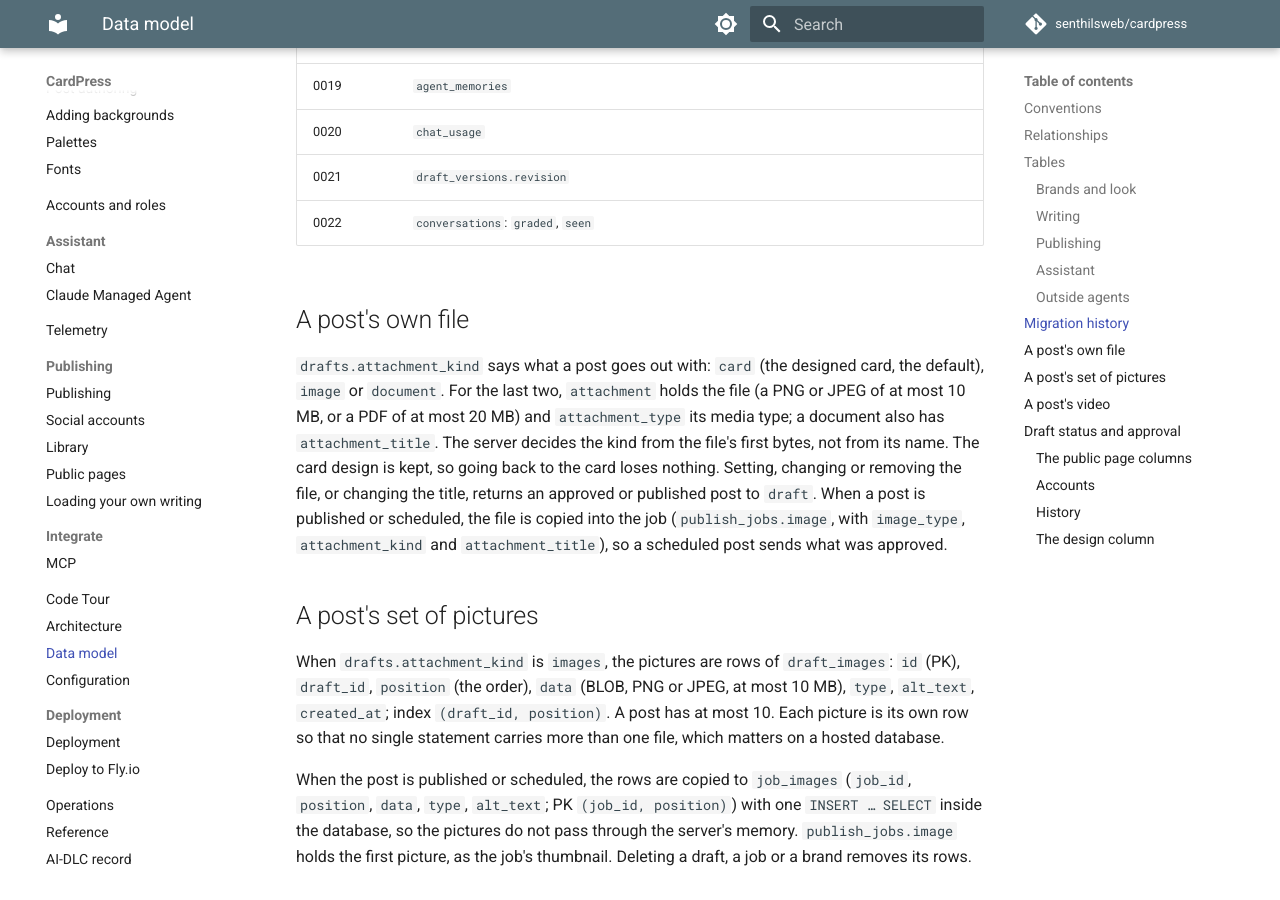
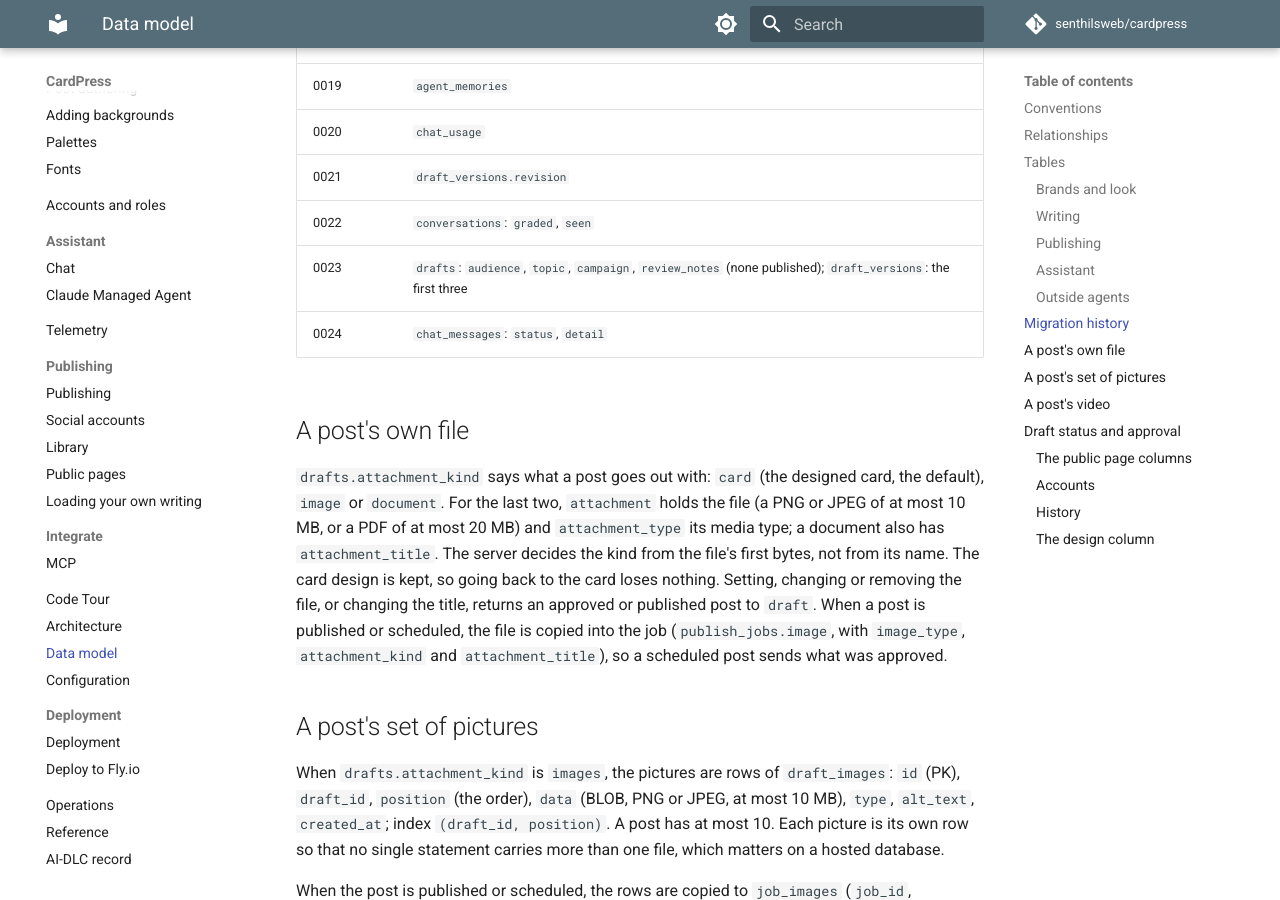
Before and after one commit to senthilsweb/cardpress, an MkDocs documentation site: the page built from docs/data-model.md, in a window 1280 px wide and 900 px high, scrolled down 4983 px. Built offline with MkDocs 1.6.1 and Material for MkDocs 9.7.7, drawn with Linux system fonts in a browser that asks for light colours; comment, search, counter and statistics services are not loaded.

Commit message:
Docs: the data model lists the planning fields and what a reply keeps
Co-Authored-By: Claude Sonnet 5.5 <noreply@anthropic.com>

```diff
--- a/docs/data-model.md
+++ b/docs/data-model.md
@@ -116,6 +116,8 @@ A job is a snapshot: its `body`, `hashtags`, `alt_text` and `image` are copied w
 | 0020 | `chat_usage` |
 | 0021 | `draft_versions.revision` |
 | 0022 | `conversations`: `graded`, `seen` |
+| 0023 | `drafts`: `audience`, `topic`, `campaign`, `review_notes` (none published); `draft_versions`: the first three |
+| 0024 | `chat_messages`: `status`, `detail` |
 
 ## A post's own file
 
```
